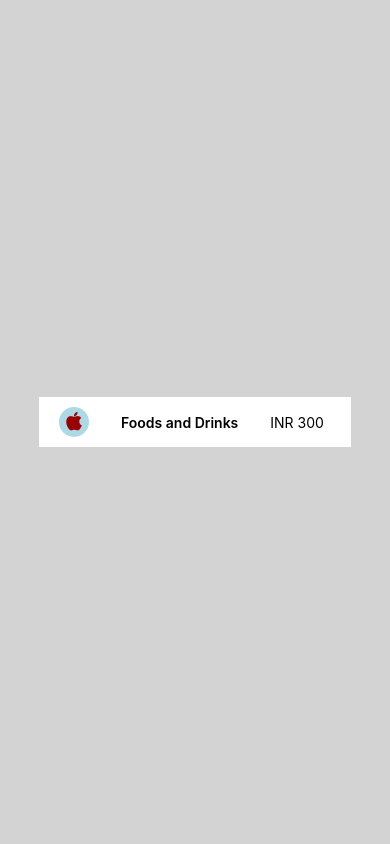
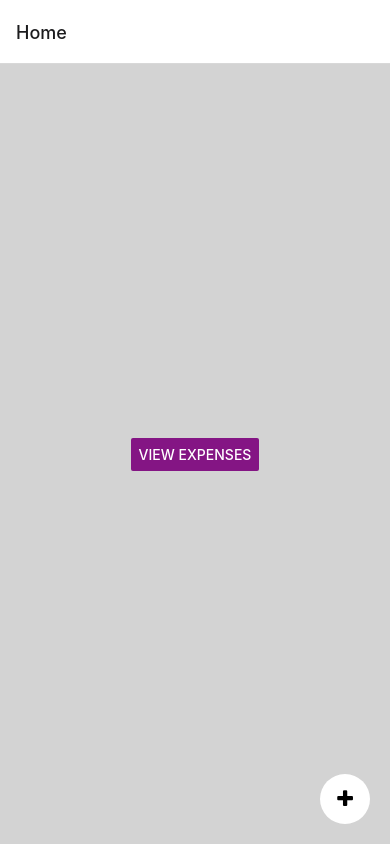
Before and after one commit to vaibh36/expense-tracker, a React Native app: screen /Home in a window 390 px wide. Built offline with nearby package versions, Linux system fonts and the light colour scheme.

Commit message:
feat: added 3 new screens

```diff
--- a/App.js
+++ b/App.js
@@ -1,13 +1,24 @@
-import { StatusBar } from 'expo-status-bar';
 import React from 'react';
-import { StyleSheet, Text, View } from 'react-native';
-import TotalExpenseCard from './components/TotalExpenseCard';
+import { StyleSheet, Text, View, SafeAreaView, StatusBar } from 'react-native';
+import HomeScreen from './screens/HomeScreen';
+import { NavigationContainer } from '@react-navigation/native';
+import { createStackNavigator } from '@react-navigation/stack';
+import NewExpenseScreen from './screens/NewExpense';
+import ExpenseListing from './screens/ExpenseListing';
+
+const Stack = createStackNavigator();
 
 export default function App() {
   return (
-    <View style={styles.container}>
-      <TotalExpenseCard />
-    </View>
+    <SafeAreaView style={styles.container}>
+      <NavigationContainer>
+        <Stack.Navigator initialRouteName="Home">
+          <Stack.Screen name="Home" component={HomeScreen} />
+          <Stack.Screen name="New Expense" component={NewExpenseScreen} />
+          <Stack.Screen name="Expenses" component={ExpenseListing} />
+        </Stack.Navigator>
+      </NavigationContainer>
+    </SafeAreaView>
   );
 }
 
@@ -15,7 +26,6 @@ const styles = StyleSheet.create({
   container: {
     flex: 1,
     backgroundColor: 'lightgray',
-    alignItems: 'center',
     justifyContent: 'center',
   },
 });
--- a/components/TotalExpenseCard.js
+++ b/components/TotalExpenseCard.js
@@ -36,18 +36,17 @@ const styles = StyleSheet.create({
     paddingHorizontal: 20,
     width: '80%',
     flexDirection: 'column',
-
   },
   rowContainer: {
     flexDirection: 'row',
     justifyContent: 'flex-start',
     width: '100%',
-    alignItems: "center",
+    alignItems: 'center',
     gap: 32,
   },
-  text:{
-    fontWeight: "600"
-  }
+  text: {
+    fontWeight: '600',
+  },
 });
 
 export default TotalExpenseCard;
--- a/package.json
+++ b/package.json
@@ -10,11 +10,14 @@
     "prettier": "prettier --write ."
   },
   "dependencies": {
+    "@react-navigation/stack": "^6.3.29",
     "expo": "~51.0.14",
     "expo-status-bar": "~1.12.1",
     "react": "18.2.0",
     "react-native": "0.74.2",
     "react-native-paper": "^5.12.3",
+    "react-native-safe-area-context": "^4.10.5",
+    "react-native-screens": "^3.32.0",
     "react-native-vector-icons": "^10.1.0"
   },
   "devDependencies": {
--- /dev/null
+++ b/screens/ExpenseListing.js
@@ -0,0 +1,34 @@
+import React from 'react';
+import { View, Text, Button, StyleSheet, Pressable } from 'react-native';
+import TotalExpenseCard from '../components/TotalExpenseCard';
+import Icon from 'react-native-vector-icons/FontAwesome';
+
+const ExpenseListing = () => {
+  return (
+    <View style={styles.container}>
+      <TotalExpenseCard />
+    </View>
+  );
+};
+
+const styles = StyleSheet.create({
+  container: {
+    flex: 1,
+    backgroundColor: 'lightgray',
+    alignItems: 'center',
+    justifyContent: 'center',
+  },
+  plusButton: {
+    position: 'absolute',
+    bottom: 20,
+    right: 20,
+    width: 50,
+    height: 50,
+    borderRadius: 25,
+    backgroundColor: 'white',
+    justifyContent: 'center',
+    alignItems: 'center',
+  },
+});
+
+export default ExpenseListing;
--- /dev/null
+++ b/screens/HomeScreen.js
@@ -0,0 +1,50 @@
+import React from 'react';
+import { View, Text, Button, StyleSheet, Pressable } from 'react-native';
+import TotalExpenseCard from '../components/TotalExpenseCard';
+import Icon from 'react-native-vector-icons/FontAwesome';
+
+const ExpenseScreen = ({ navigation }) => {
+  return (
+    <View style={styles.container}>
+      <Button
+        onPress={() => {
+          navigation.navigate('Expenses');
+        }}
+        title="View Expenses"
+        color="#841584"
+        accessibilityLabel="Learn more about this purple button"
+      />
+      <Pressable
+        style={styles.plusButton}
+        onPress={() => {
+          console.log('Plus button pressed');
+          navigation.navigate('New Expense');
+        }}
+      >
+        <Icon name="plus" size={20} color="black" />
+      </Pressable>
+    </View>
+  );
+};
+
+const styles = StyleSheet.create({
+  container: {
+    flex: 1,
+    backgroundColor: 'lightgray',
+    alignItems: 'center',
+    justifyContent: 'center',
+  },
+  plusButton: {
+    position: 'absolute',
+    bottom: 20,
+    right: 20,
+    width: 50,
+    height: 50,
+    borderRadius: 25,
+    backgroundColor: 'white',
+    justifyContent: 'center',
+    alignItems: 'center',
+  },
+});
+
+export default ExpenseScreen;
--- /dev/null
+++ b/screens/NewExpense.js
@@ -0,0 +1,34 @@
+import React from 'react';
+import { View, Text, Button, StyleSheet, Pressable } from 'react-native';
+import TotalExpenseCard from '../components/TotalExpenseCard';
+import Icon from 'react-native-vector-icons/FontAwesome';
+
+const ExpenseScreen = () => {
+  return (
+    <View style={styles.container}>
+      <TotalExpenseCard />
+    </View>
+  );
+};
+
+const styles = StyleSheet.create({
+  container: {
+    flex: 1,
+    backgroundColor: 'lightgray',
+    alignItems: 'center',
+    justifyContent: 'center',
+  },
+  plusButton: {
+    position: 'absolute',
+    bottom: 20,
+    right: 20,
+    width: 50,
+    height: 50,
+    borderRadius: 25,
+    backgroundColor: 'white',
+    justifyContent: 'center',
+    alignItems: 'center',
+  },
+});
+
+export default ExpenseScreen;
```
Also changed, not shown: 1 other file (tests, documents, lock files or other folders).
